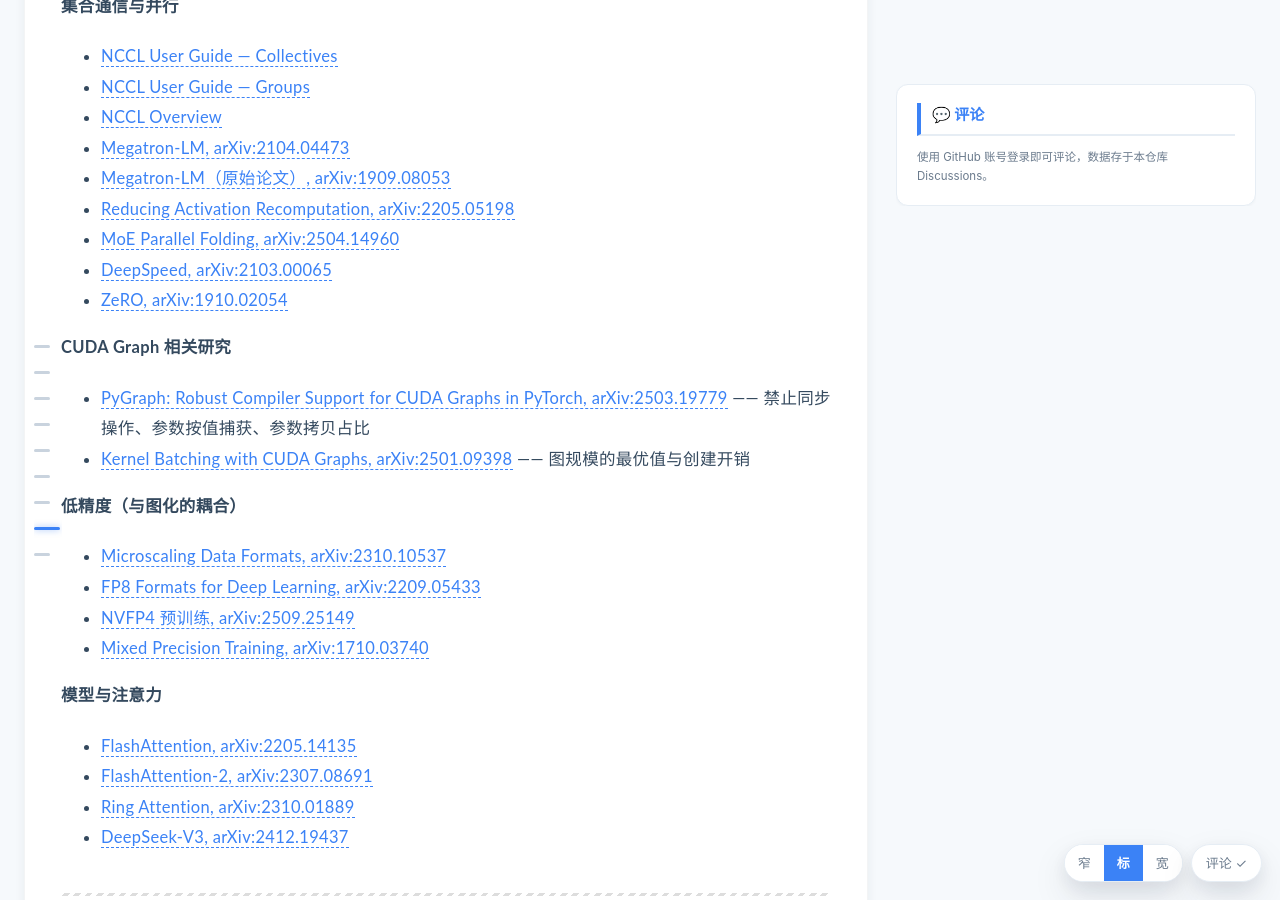
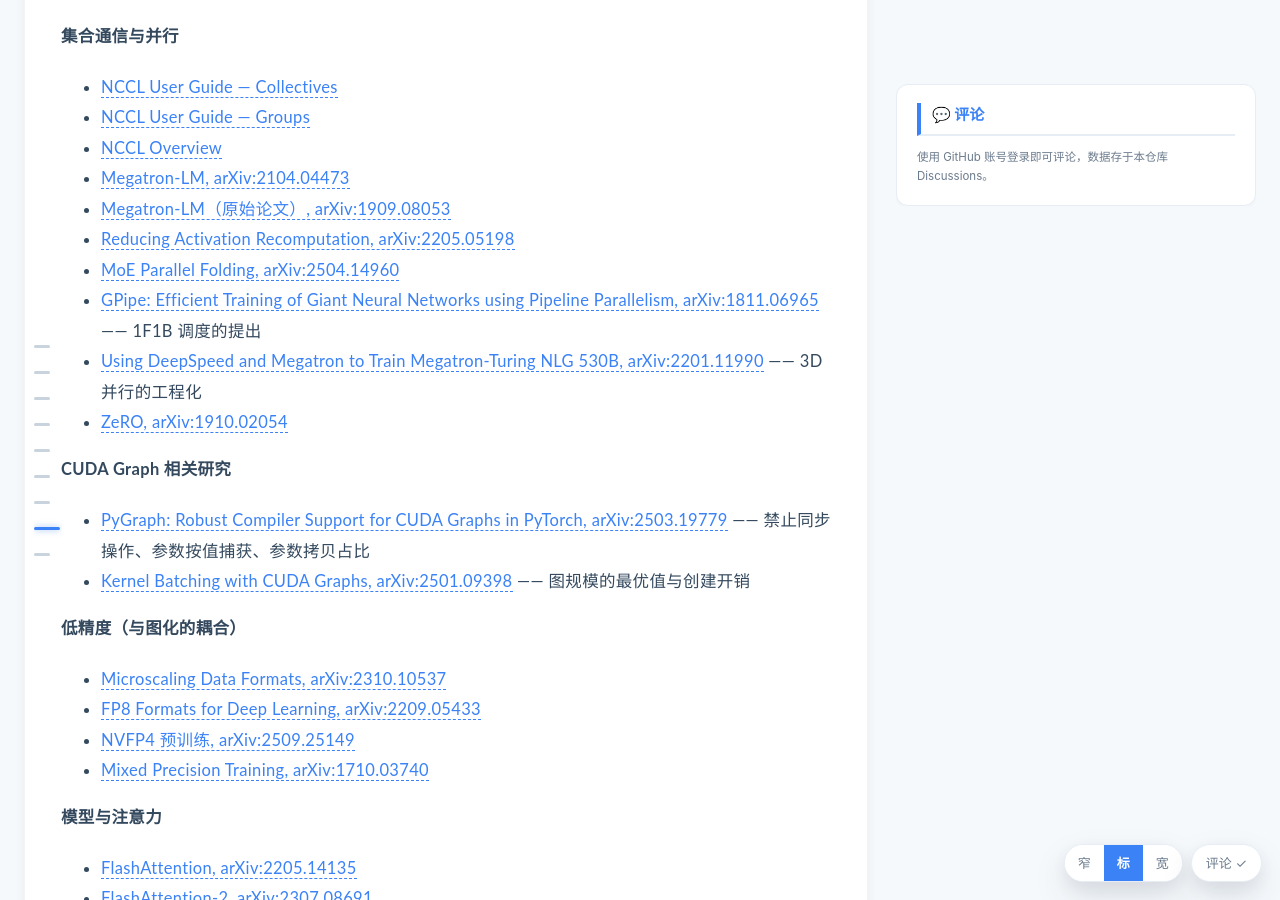
Before and after one commit to lrypcy/lrypcy.github.io, a Jekyll site: the page built from _posts/2026-10-18-megatron-10-cuda-graph.md, in a window 1280 px wide and 900 px high, scrolled down 53236 px. Built offline with Jekyll 4.4.1, drawn with Linux system fonts in a browser that asks for light colours; comment, search, counter and statistics services are not loaded; some of the changed text lies outside the part shown.

Commit message:
fix(megatron-10/16): 裸 URL 链接文本改为带标题的规范链接，1F1B 补 GPipe 出处
这两处是早段做 §3.3 图注回填时留下的尾巴，一直没提交。

16 篇：两处 Markdown 链接的可见文本是整条裸 URL
（`[https://docs.pytorch.org/docs/stable/nn.html#torch.nn.Module...]`），
渲染出来是一长串地址而非可读标题。改为 [`torch.nn.Module` 文档] 与
[TransformerEngine 提供的模块] 的形式。URL 本身未变，只改可见文本。

10 篇：§3 讲 warmup 与 capture 两阶段时提「1F1B 及其变体的原…」缺出处，
补 GPipe 的原始论文链接。

验收（监工亲跑，逐篇）：
  10  九项全过，唯一 58/44，图注 2/2，1647 行
  16  九项全过，唯一 19/18，图注 2/2，668 行

```diff
--- a/_posts/2026-10-18-megatron-10-cuda-graph.md
+++ b/_posts/2026-10-18-megatron-10-cuda-graph.md
@@ -1363,7 +1363,7 @@
 
 **注意输入的那张表是「virtual」维的。** 算例里 `microbatch_id` 是 `0 1 2 0 1 2 3 4 3 4`——出现了回退。这是 interleaved（VP）调度的特征：virtual microbatch 数多于真实 microbatch 数，同一个真实 microbatch 会被多个 virtual 位置以不同 chunk 组合重新访问。**图化的粒度是 virtual microbatch 级的**，而不是真实 microbatch 级。
 
-**前向与反向是分离成两张表再交错的。** 交错的形态由 warmup microbatch 数决定，这是 1F1B 调度的固有参数（1F1B 及其变体的原始提出见 [DeepSpeed](https://arxiv.org/abs/2103.00065)）。 docstring 里的 `forward` 行与 `backward` 行分开给，然后函数按 `num_warmup_microbatches` 把两张表交错起来：warmup 段先连续发前向，之后每个前向配一个反向，最后再补齐 warmup 段攒下的反向。这个交错顺序就是 1F1B 在图化后的执行序。
+**前向与反向是分离成两张表再交错的。** 交错的形态由 warmup microbatch 数决定，这是 1F1B 调度的固有参数（1F1B 调度由 [GPipe](https://arxiv.org/abs/1811.06965) 提出，3D 并行的工程化见 [Megatron-Turing NLG 530B](https://arxiv.org/abs/2201.11990)）。 docstring 里的 `forward` 行与 `backward` 行分开给，然后函数按 `num_warmup_microbatches` 把两张表交错起来：warmup 段先连续发前向，之后每个前向配一个反向，最后再补齐 warmup 段攒下的反向。这个交错顺序就是 1F1B 在图化后的执行序。
 
 **它输出的东西直接决定显存峰值。** warmup 段的连续前向意味着要同时持有多份前向激活，warmup 越大显存越高。这就是 §2 那套共享池与 buffer 复用机制存在的原因之一——图化的调度形状会主动推高激活驻留量。
 
@@ -1606,7 +1606,8 @@
 - [Megatron-LM（原始论文）, arXiv:1909.08053](https://arxiv.org/abs/1909.08053)
 - [Reducing Activation Recomputation, arXiv:2205.05198](https://arxiv.org/abs/2205.05198)
 - [MoE Parallel Folding, arXiv:2504.14960](https://arxiv.org/abs/2504.14960)
-- [DeepSpeed, arXiv:2103.00065](https://arxiv.org/abs/2103.00065)
+- [GPipe: Efficient Training of Giant Neural Networks using Pipeline Parallelism, arXiv:1811.06965](https://arxiv.org/abs/1811.06965) —— 1F1B 调度的提出
+- [Using DeepSpeed and Megatron to Train Megatron-Turing NLG 530B, arXiv:2201.11990](https://arxiv.org/abs/2201.11990) —— 3D 并行的工程化
 - [ZeRO, arXiv:1910.02054](https://arxiv.org/abs/1910.02054)
 
 **CUDA Graph 相关研究**
```
Also changed, not shown: _posts/2026-10-14-megatron-16-hybrid-and-moe-model-assembly.md (+2 -2 lines).
